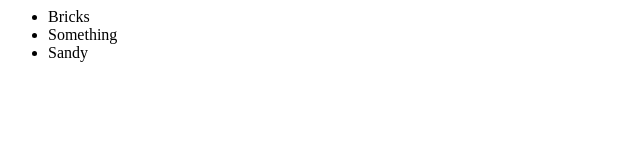
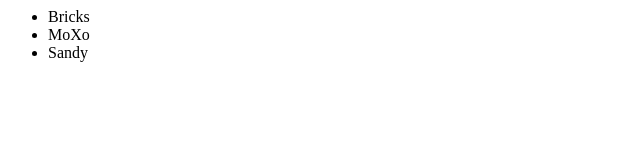
Before and after one commit to mattyo9/newGitTest, a plain HTML site: page index.html in a window 1280 px wide. Shown: the full height of the page, 0-640 px from the left. Drawn offline with Linux system fonts and the light colour scheme.

Commit message:
changed something to MoXo

```diff
--- a/index.html
+++ b/index.html
@@ -3,7 +3,7 @@
 		<div>
 			<ul>
 				<li> Bricks </li>
-				<li> Something </li>
+				<li> MoXo </li>
 				<li> Sandy </li>
 			</ul>
 		</div>
```
